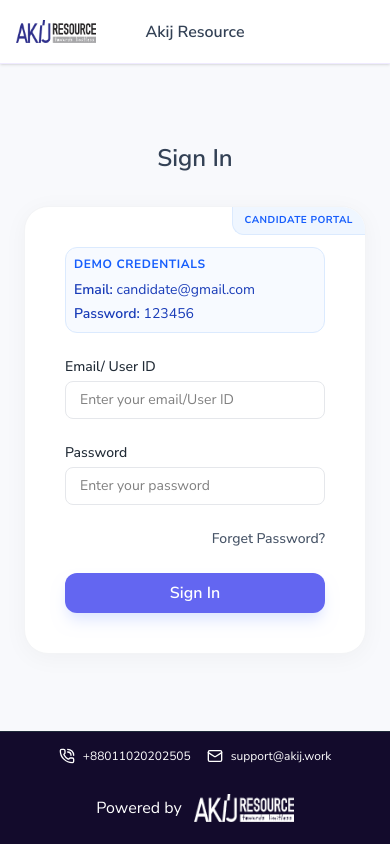
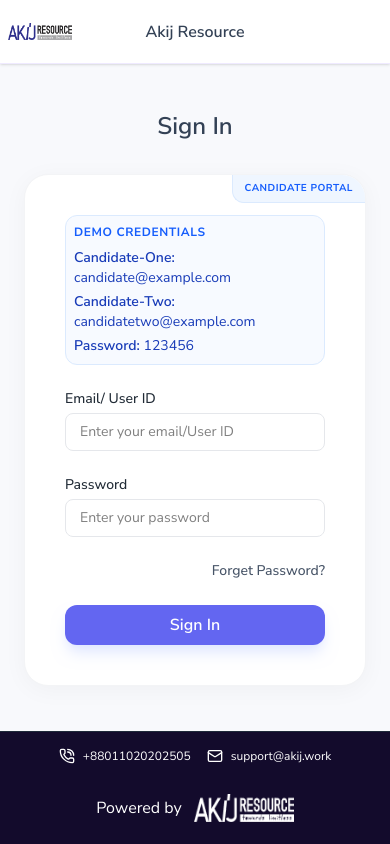
Before and after one commit to kazi-ziaur-rahman-majba/Online-Assessment-Frontend, a Next.js app: page /candidate/login in a window 390 px wide. Built offline with nearby package versions, Linux system fonts and the light colour scheme.

Commit message:
added right credential

```diff
--- a/src/app/candidate/exam/[id]/page.tsx
+++ b/src/app/candidate/exam/[id]/page.tsx
@@ -226,10 +226,10 @@
                                                 setShowQuestionNav(false);
                                             }}
                                             className={`p-2 rounded-lg text-sm font-medium transition-all ${isCurrent
-                                                    ? 'bg-[#6941C6] text-white'
-                                                    : hasAnswer
-                                                        ? 'bg-green-100 text-green-700 border border-green-200'
-                                                        : 'bg-gray-50 text-gray-600 border border-gray-100 hover:bg-gray-100'
+                                                ? 'bg-[#6941C6] text-white'
+                                                : hasAnswer
+                                                    ? 'bg-green-100 text-green-700 border border-green-200'
+                                                    : 'bg-gray-50 text-gray-600 border border-gray-100 hover:bg-gray-100'
                                                 }`}
                                         >
                                             Q{idx + 1}
@@ -308,7 +308,7 @@
                             <button
                                 onClick={handleNext}
                                 disabled={submitMutation.isPending}
-                                className="w-full md:w-auto py-2 px-4 md:px-6 md:py-2.5 bg-[#6941C6] hover:bg-[#53389E] text-white font-semibold md:font-bold rounded-xl shadow-md transition-all disabled:opacity-70 flex items-center gap-2"
+                                className="w-full md:w-auto py-2.5 px-4 md:px-6 md:py-2.5 bg-[#6941C6] hover:bg-[#53389E] text-white font-semibold md:font-bold rounded-xl shadow-md transition-all disabled:opacity-70 flex items-center justify-center gap-2"
                             >
                                 {isLastQuestion ? "Submit Exam" : "Save & Continue"}
                             </button>
--- a/src/app/candidate/login/page.tsx
+++ b/src/app/candidate/login/page.tsx
@@ -64,15 +64,14 @@
     return (
         <div className="min-h-screen flex flex-col bg-[#F8F9FC] font-inter">
             <header className="bg-white sticky top-0 z-50 shadow-sm border-b border-primary/10 h-16">
-    <div className="max-w-7xl mx-auto px-4 md:px-6 h-full flex items-center relative">
+                <div className="max-w-7xl mx-auto px-2 md:px-6 h-full flex items-center relative">
                     <div className="flex-shrink-0">
                         <Image
                             src="/Logo.png"
                             alt="Akij Resource Logo"
                             width={120}
                             height={30}
-                // এখানে w-20 (80px) ছোট ডিভাইসের জন্য এবং md:w-[120px] বড় ডিভাইসের জন্য
-                className="w-20 sm:w-24 md:w-[120px] h-auto object-contain"
+                            className="w-16 sm:w-20 md:w-[120px] h-auto"
                         />
                     </div>
 
@@ -97,7 +96,8 @@
                     <div className="mb-6 p-2 bg-blue-50/50 rounded-xl border border-blue-100">
                         <p className="text-xs font-bold text-blue-600 uppercase tracking-wider mb-2">Demo Credentials</p>
                         <div className="flex flex-col gap-1 text-sm text-blue-800">
-                            <p><span className="font-semibold">Email:</span> candidate@gmail.com</p>
+                            <p><span className="font-semibold">Candidate-One:</span> candidate@example.com</p>
+                            <p><span className="font-semibold">Candidate-Two:</span> candidatetwo@example.com</p>
                             <p><span className="font-semibold">Password:</span> 123456</p>
                         </div>
                     </div>
--- a/src/app/employer/login/page.tsx
+++ b/src/app/employer/login/page.tsx
@@ -99,7 +99,7 @@
                     <div className="mb-6 p-2 bg-green-50/50 rounded-xl border border-green-100">
                         <p className="text-xs font-bold text-green-600 uppercase tracking-wider mb-2">Demo Credentials</p>
                         <div className="flex flex-col gap-1 text-sm text-green-800">
-                            <p><span className="font-semibold">Email:</span> employer@gmail.com</p>
+                            <p><span className="font-semibold">Email:</span> employer@example.com</p>
                             <p><span className="font-semibold">Password:</span> 123456</p>
                         </div>
                     </div>
```
Lines whose indentation alone changed are shown as unchanged.
